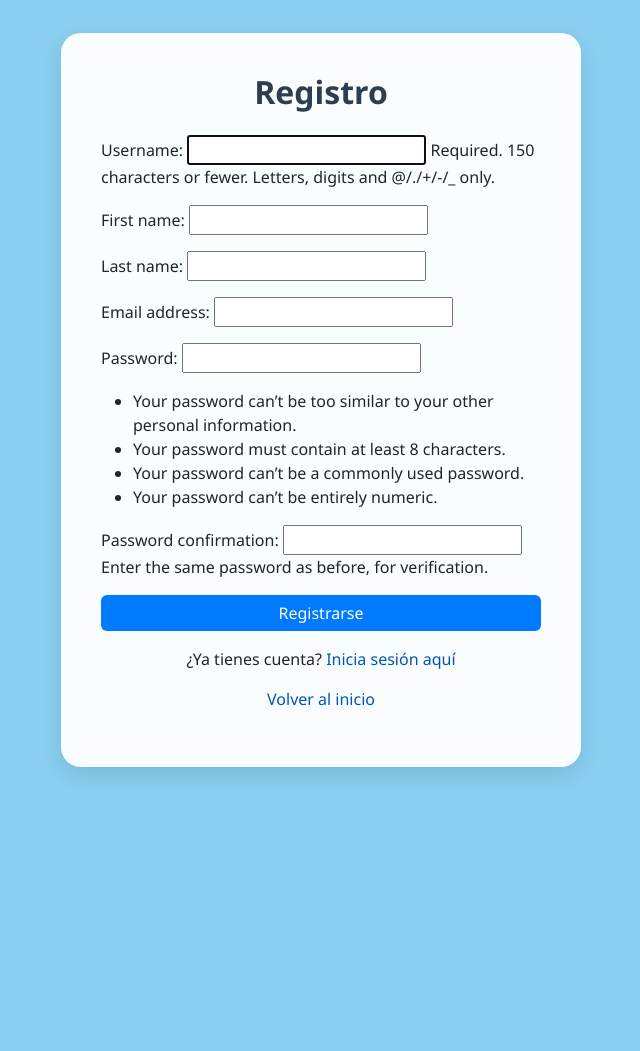
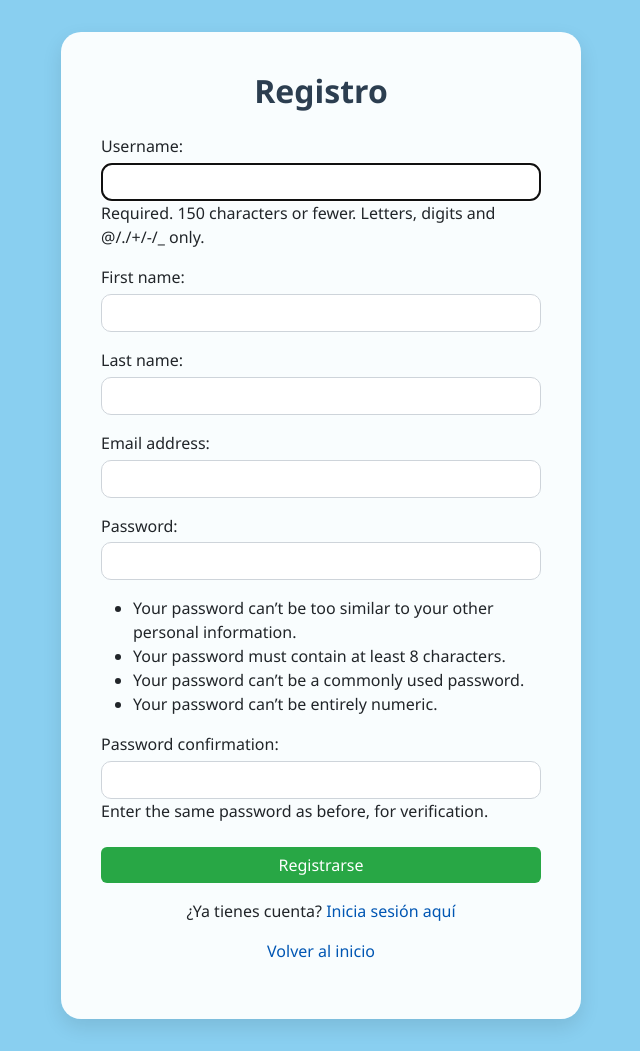
Before and after one commit to JEVizcaya/pythonanywhere, a Django app: page /registro/ in a window 1280 px wide. Shown: the whole page, without its empty margins (319-959 px from the left). Before the commit the page ends 775 px from the top, so only its background shows below. Run offline with Django 5.2, Linux system fonts and the light colour scheme.

Commit message:
todo ok(aparentemente)

```diff
--- /dev/null
+++ b/core/static/core/css/usuarios/registro.css
@@ -0,0 +1,69 @@
+
+body, html {
+    height: 100%;
+    background-color: #89CFF0;
+    font-family: 'Segoe UI', Tahoma, Geneva, Verdana, sans-serif;
+}
+
+.centered-container {
+    min-height: 80vh;  /* Antes era 100vh */
+    display: flex;
+    justify-content: center;
+    align-items: center;
+    padding: 2rem 1rem;
+}
+
+.card {
+    border: none;
+    border-radius: 20px;
+    background: rgba(255, 255, 255, 0.95);
+    box-shadow: 0 8px 20px rgba(0, 0, 0, 0.1);
+}
+
+.card h2 {
+    font-weight: 600;
+    color: #2c3e50;
+}
+
+.btn-success {
+    background-color: #28a745;
+    border: none;
+}
+
+.btn-success:hover {
+    background-color: #218838;
+}
+
+.form-label {
+    font-weight: 500;
+}
+
+.form-control {
+    border-radius: 10px;
+}
+
+a {
+    color: #0056b3;
+    text-decoration: none;
+}
+
+a:hover {
+    text-decoration: underline;
+}
+form p {
+    margin-bottom: 1rem;
+}
+
+form p label {
+    display: block;
+    margin-bottom: 0.3rem;
+    font-weight: 500;
+}
+
+form p input {
+    width: 100%;
+    padding: 0.375rem 0.75rem;
+    border-radius: 10px;
+    border: 1px solid #ced4da;
+    box-sizing: border-box;
+}
--- a/core/templates/usuarios/registro.html
+++ b/core/templates/usuarios/registro.html
@@ -1,67 +1,14 @@
+{% load static %}
+
 <!DOCTYPE html>
 <html lang="es">
-
 <head>
     <meta charset="UTF-8">
     <title>Registro - CeltaFan</title>
     <meta name="viewport" content="width=device-width, initial-scale=1">
     <link href="https://cdn.jsdelivr.net/npm/bootstrap@5.3.0/dist/css/bootstrap.min.css" rel="stylesheet">
-    <style>
-        body,
-        html {
-            height: 100%;
-            background-color: #89CFF0;
-            font-family: 'Segoe UI', Tahoma, Geneva, Verdana, sans-serif;
-        }
-
-        .centered-container {
-            min-height: 100vh;
-            display: flex;
-            justify-content: center;
-            align-items: center;
-            padding: 2rem 1rem;
-        }
-
-        .card {
-            border: none;
-            border-radius: 20px;
-            background: rgba(255, 255, 255, 0.95);
-            box-shadow: 0 8px 20px rgba(0, 0, 0, 0.1);
-        }
-
-        .card h2 {
-            font-weight: 600;
-            color: #2c3e50;
-        }
-
-        .btn-primary {
-            background-color: #007bff;
-            border: none;
-        }
-
-        .btn-primary:hover {
-            background-color: #0056b3;
-        }
-
-        .form-label {
-            font-weight: 500;
-        }
-
-        .form-control {
-            border-radius: 10px;
-        }
-
-        a {
-            color: #0056b3;
-            text-decoration: none;
-        }
-
-        a:hover {
-            text-decoration: underline;
-        }
-    </style>
+    <link rel="stylesheet" href="{% static 'core/css/usuarios/registro.css' %}"> <!-- reutilizando estilos -->
 </head>
-
 <body>
 
     <div class="centered-container">
@@ -71,26 +18,25 @@
                     <h2 class="text-center mb-4">Registro</h2>
 
                     {% if messages %}
-                    <div class="alert alert-success">
-                        {% for message in messages %}
-                        <p>{{ message }}</p>
-                        {% endfor %}
-                    </div>
+                        <div class="alert alert-success">
+                            {% for message in messages %}
+                                <p>{{ message }}</p>
+                            {% endfor %}
+                        </div>
                     {% endif %}
 
                     <form method="post">
                         {% csrf_token %}
                         {{ form.as_p }}
-                        <button type="submit" class="btn btn-primary w-100">Registrarse</button>
+                        <button type="submit" class="btn btn-success w-100 mt-2">Registrarse</button>
                     </form>
-                    <p class="text-center mt-3">¿Ya tienes cuenta? <a href="{% url 'login' %}">Inicia sesión aquí</a>
-                    </p>
-                    <p class="text-center"><a href="{% url 'home' %}">Volver al inicio</a></p> <!-- Enlace a Home -->
+
+                    <p class="text-center mt-3">¿Ya tienes cuenta? <a href="{% url 'login' %}">Inicia sesión aquí</a></p>
+                    <p class="text-center"><a href="{% url 'home' %}">Volver al inicio</a></p>
                 </div>
             </div>
         </div>
     </div>
 
 </body>
-
 </html>
```
Also changed, not shown: core/static/core/css/encuentros/partidos.css (added, +38 -0 lines), core/static/core/css/usuarios/login.css (added, +51 -0 lines), core/templates/encuentros/partidos.html (+3 -39 lines), core/templates/usuarios/login.html (+3 -52 lines), db.sqlite3.
